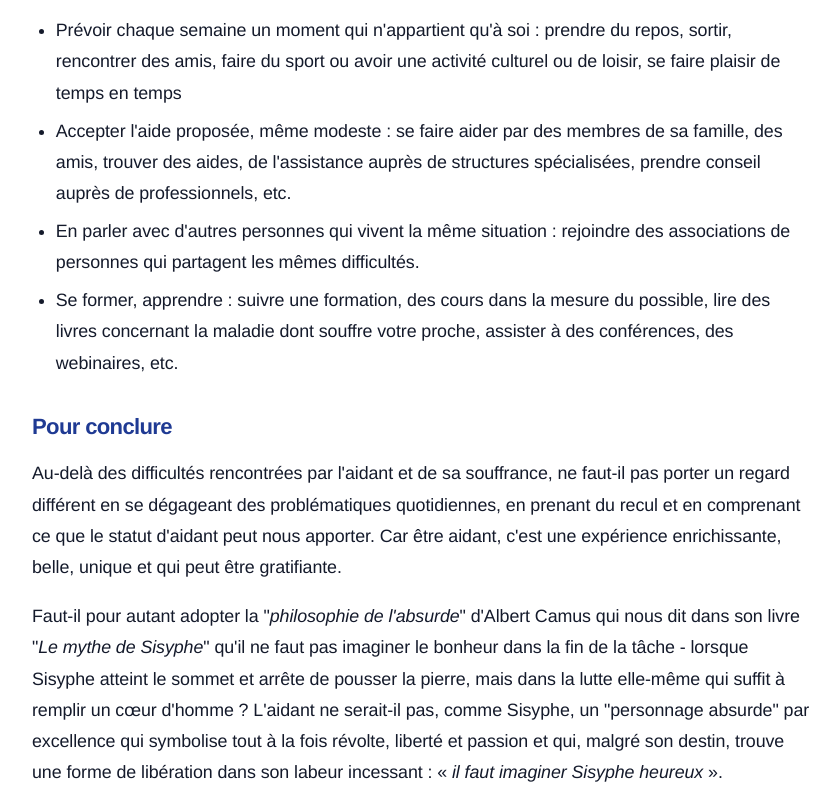
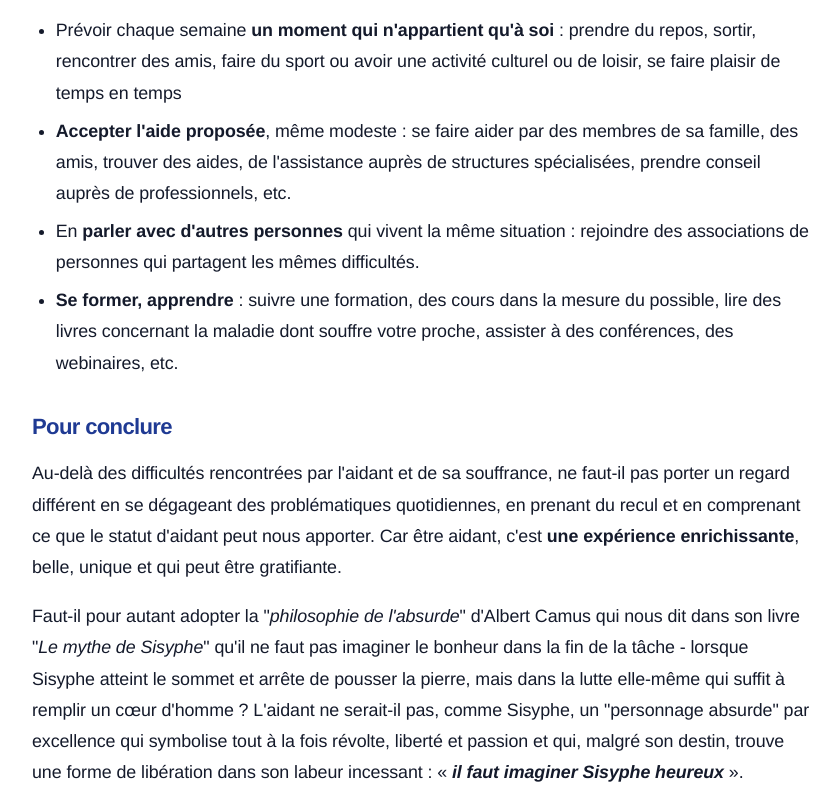
Before and after one commit to Patcyberdim/activ-aidance, an Eleventy site: page src/articles/aider-sans-s-epuiser.md in a window 1280 px wide. Shown: the part 2468-3260 px from the top of the page, without its empty margins (217-1057 px from the left). Built offline with nearby package versions, Linux system fonts and the light colour scheme; Eleventy itself is replaced by a stand-in of ours; files that its build step writes are made by us from their sources.

Commit message:
Update Article “aider-sans-s-epuiser”

```diff
--- a/src/articles/aider-sans-s-epuiser.md
+++ b/src/articles/aider-sans-s-epuiser.md
@@ -47,19 +47,17 @@ Il doit s'imposer des **limites**, mettre en place des **garde-barrières** pour
 
 Prendre soin de soi n'est pas un luxe : c'est ce qui permet d'accompagner dans la durée. Pour cela, il faut mettre en place des règles simples mais indispensables :
 
-* Prévoir chaque semaine un moment qui n'appartient qu'à soi : prendre du repos, sortir, rencontrer des amis, faire du sport ou avoir une activité culturel ou de loisir, se faire plaisir de temps en temps
-* Accepter l'aide proposée, même modeste : se faire aider par des membres de sa famille, des amis, trouver des aides, de l'assistance auprès de structures spécialisées, prendre conseil auprès de professionnels, etc.
-* En parler avec d'autres personnes qui vivent la même situation : rejoindre des associations de personnes qui partagent les mêmes difficultés.
-* Se former, apprendre : suivre une formation, des cours dans la mesure du possible, lire des livres concernant la maladie dont souffre votre proche, assister à des conférences, des webinaires, etc.
+* Prévoir chaque semaine **un moment qui n'appartient qu'à soi** : prendre du repos, sortir, rencontrer des amis, faire du sport ou avoir une activité culturel ou de loisir, se faire plaisir de temps en temps
+* **Accepter l'aide proposée**, même modeste : se faire aider par des membres de sa famille, des amis, trouver des aides, de l'assistance auprès de structures spécialisées, prendre conseil auprès de professionnels, etc.
+* En **parler avec d'autres personnes** qui vivent la même situation : rejoindre des associations de personnes qui partagent les mêmes difficultés.
+* **Se former, apprendre** : suivre une formation, des cours dans la mesure du possible, lire des livres concernant la maladie dont souffre votre proche, assister à des conférences, des webinaires, etc.
 
 ## Pour conclure
 
-Au-delà des difficultés rencontrées par l'aidant et de sa souffrance, ne faut-il pas porter un regard différent en se dégageant des problématiques quotidiennes, en prenant du recul et en comprenant ce que le statut d'aidant peut nous apporter. Car être aidant, c'est une expérience enrichissante, belle, unique et qui peut être gratifiante.
+Au-delà des difficultés rencontrées par l'aidant et de sa souffrance, ne faut-il pas porter un regard différent en se dégageant des problématiques quotidiennes, en prenant du recul et en comprenant ce que le statut d'aidant peut nous apporter. Car être aidant, c'est **une expérience enrichissante**, belle, unique et qui peut être gratifiante.
 
-Faut-il pour autant adopter la "*philosophie de l'absurde*" d'Albert Camus qui nous dit dans son livre "*Le mythe de Sisyphe*" qu'il ne faut pas imaginer le bonheur dans la fin de la tâche - lorsque Sisyphe atteint le sommet et arrête de pousser la pierre, mais dans la lutte elle-même qui suffit à remplir un cœur d'homme ? L'aidant ne serait-il pas, comme Sisyphe, un "personnage absurde" par excellence qui symbolise tout à la fois révolte, liberté et passion et qui, malgré son destin, trouve une forme de libération dans son labeur incessant : « *il faut imaginer Sisyphe heureux* ».
+Faut-il pour autant adopter la "*philosophie de l'absurde*" d'Albert Camus qui nous dit dans son livre "*Le mythe de Sisyphe*" qu'il ne faut pas imaginer le bonheur dans la fin de la tâche - lorsque Sisyphe atteint le sommet et arrête de pousser la pierre, mais dans la lutte elle-même qui suffit à remplir un cœur d'homme ? L'aidant ne serait-il pas, comme Sisyphe, un "personnage absurde" par excellence qui symbolise tout à la fois révolte, liberté et passion et qui, malgré son destin, trouve une forme de libération dans son labeur incessant : « ***il faut imaginer Sisyphe heureux*** ».
 
 <https://fr.wikipedia.org/wiki/Philosophie_d%27Albert_Camus>
 
-
-
 ![Logo "Garanti sans IA"](/images/uploads/logo-sans-ia.png "Garanti sans IA")
```
